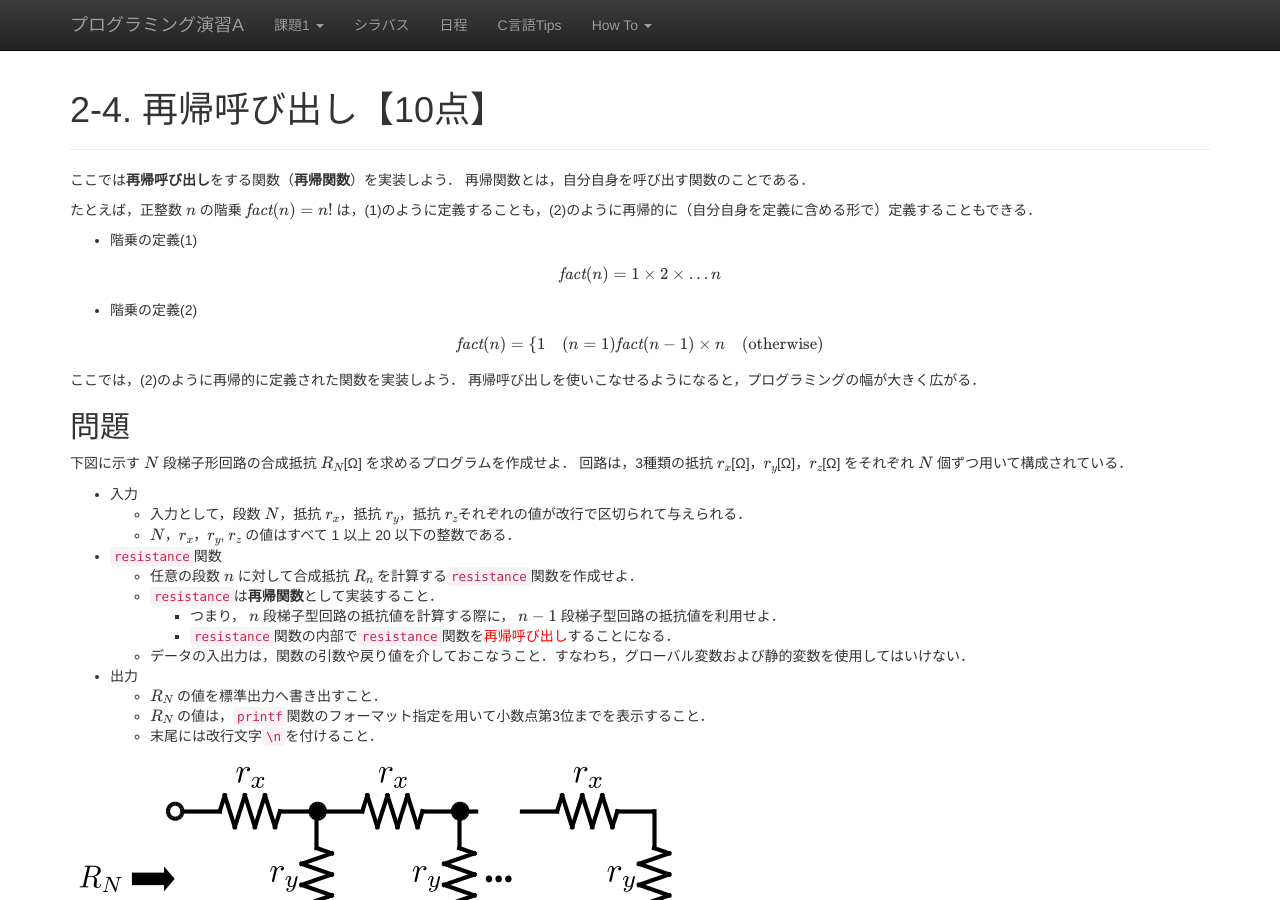
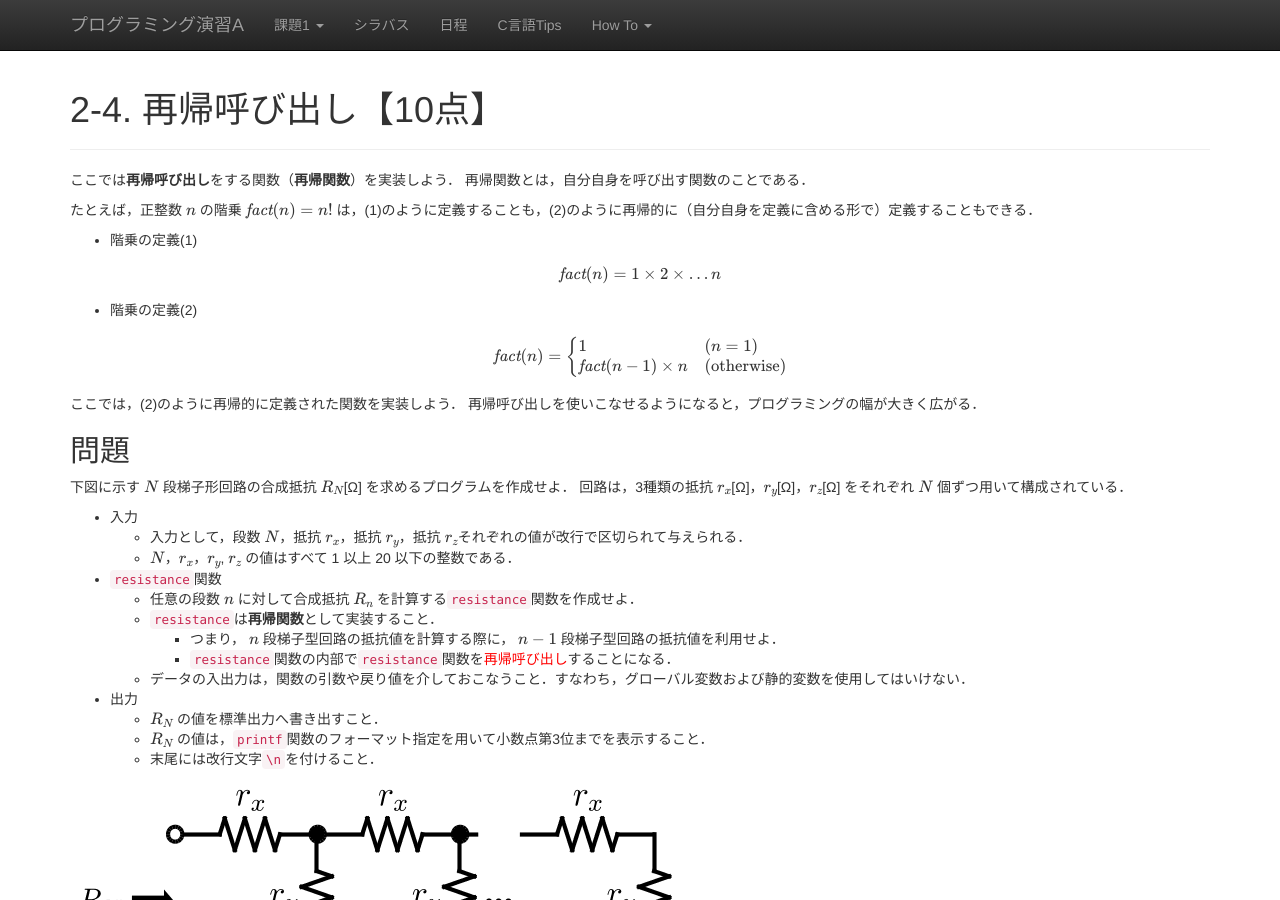
Before and after one commit to ecei-tohoku/ppa-public, a Jekyll site: the page built from kadai2/p24.md, in a window 1280 px wide and 900 px high. Built offline with Jekyll 4.4.1, drawn with Linux system fonts in a browser that asks for light colours; nearby versions of some CDN libraries; formulas are drawn with MathJax 3.

Commit message:
fix: typo (2-4)

```diff
--- a/kadai2/p24.md
+++ b/kadai2/p24.md
@@ -18,9 +18,9 @@ $$
 
 $$
 \mathit{fact}(n) = \begin{cases}
-1 & (n = 1)
-\mathit{fact}(n-1)\times n & (\text{otherwise})
-\end{cases}
+    1 & (n = 1) \\
+    \mathit{fact}(n-1)\times n & (\text{otherwise})
+    \end{cases}
 $$
 
 ここでは，(2)のように再帰的に定義された関数を実装しよう．
```
